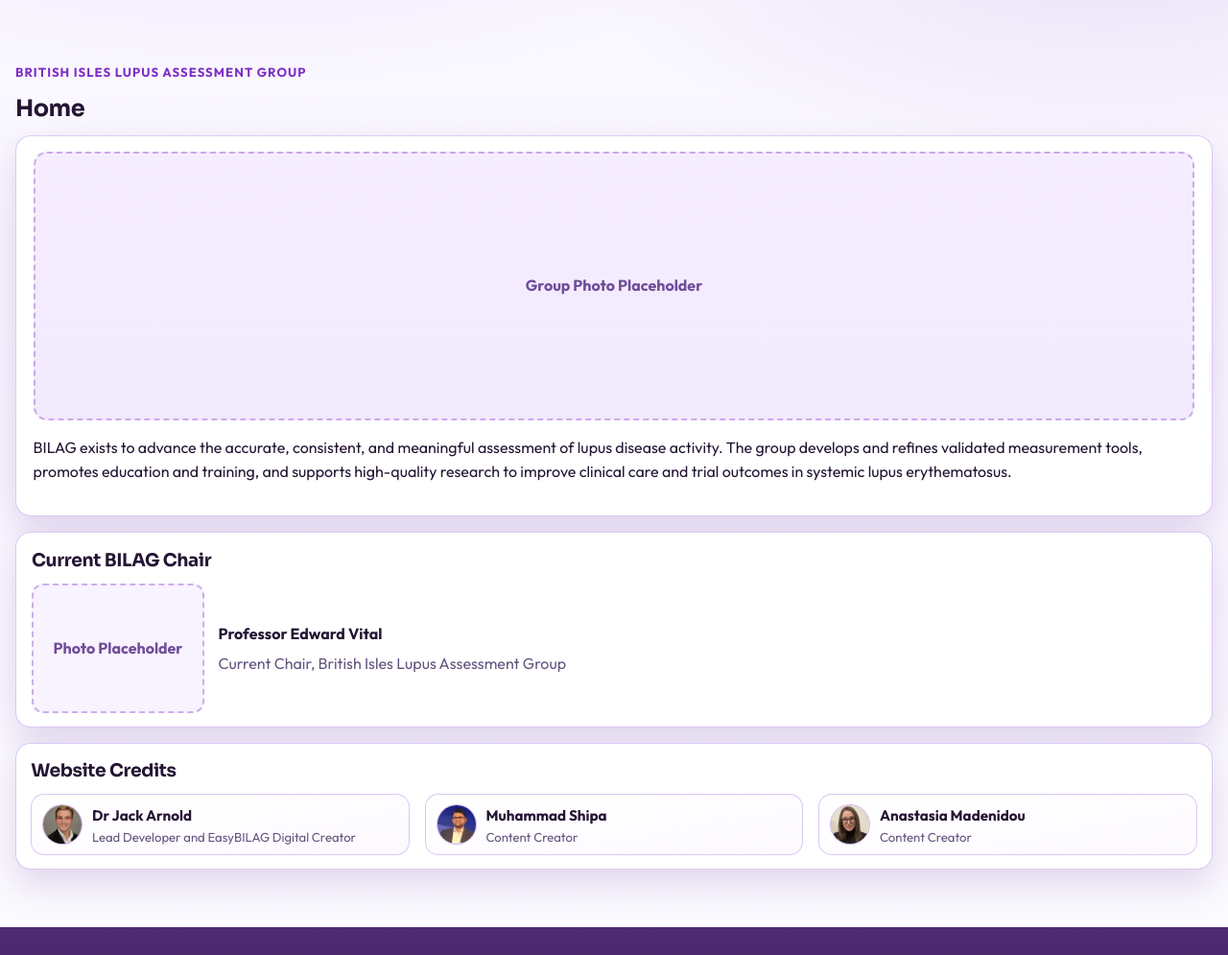
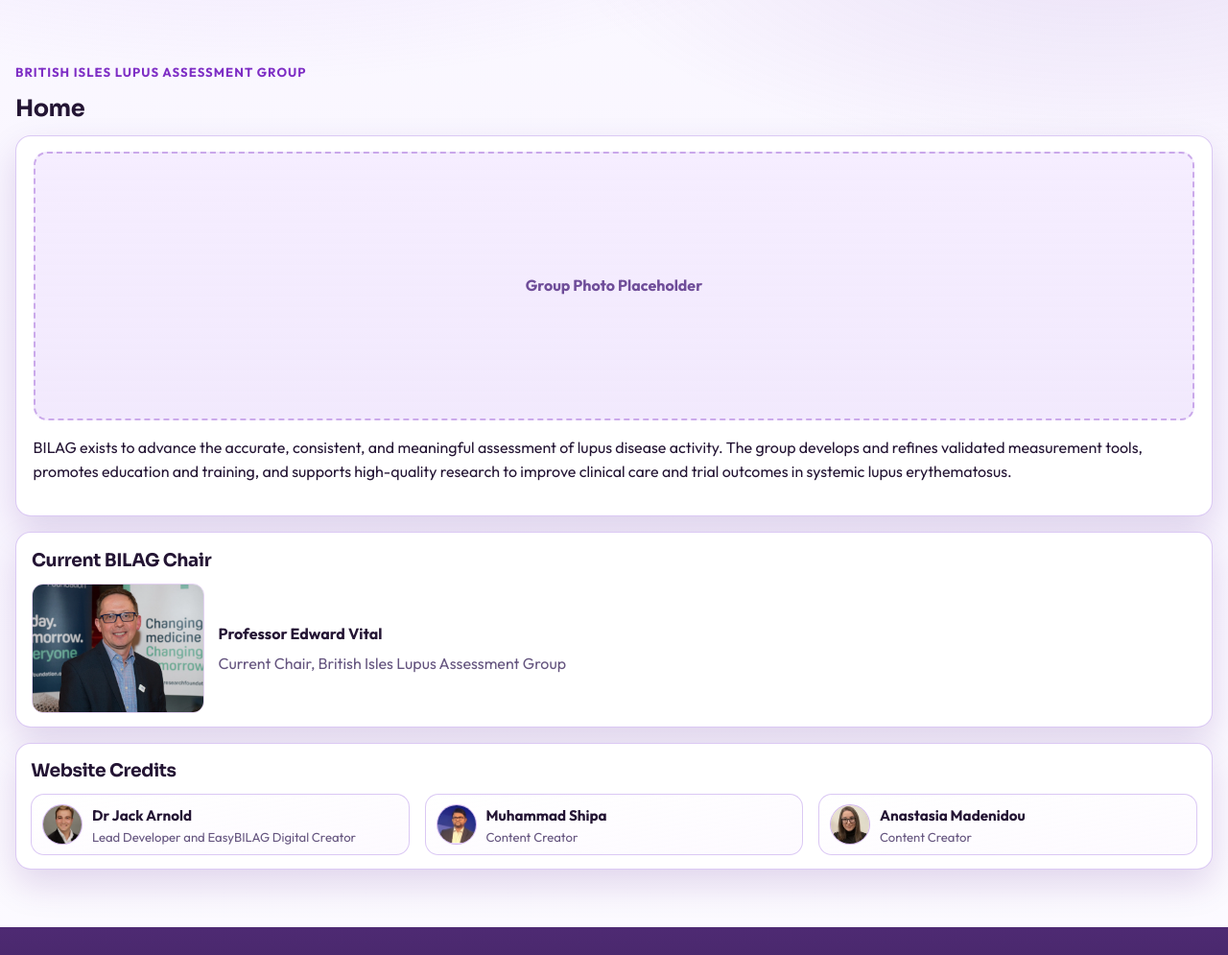
Before and after one commit to BlooperKoops/bilag-website, a plain HTML site: page index.html in a window 1280 px wide. Shown: the part 91-1086 px from the top of the page at 96% size. Drawn offline with Linux system fonts and the light colour scheme.

Commit message:
Add Edward Vital photo to homepage chair section

```diff
--- a/index.html
+++ b/index.html
@@ -44,7 +44,7 @@
 <article class="card chair-card">
   <h3>Current BILAG Chair</h3>
   <div class="chair-layout">
-    <div class="chair-photo-placeholder">Photo Placeholder</div>
+    <img src="./assets/Ed Vital.webp" alt="Professor Edward Vital" class="chair-photo">
     <div>
       <h4>Professor Edward Vital</h4>
       <p>Current Chair, British Isles Lupus Assessment Group</p>
--- a/style.css
+++ b/style.css
@@ -329,6 +329,15 @@
   font-weight:700;
   background:rgba(243,233,255,.55);
 }
+.chair-photo{
+  width:100%;
+  aspect-ratio:4/3;
+  border-radius:12px;
+  border:1px solid rgba(126,46,197,.22);
+  object-fit:cover;
+  object-position:center 24%;
+  display:block;
+}
 .credits-compact{padding:.85rem .95rem}
 .creator-grid{display:grid;grid-template-columns:repeat(3,minmax(0,1fr));gap:1rem}
 .creator-card{
```
Also changed, not shown: assets/Ed Vital.webp (added).
